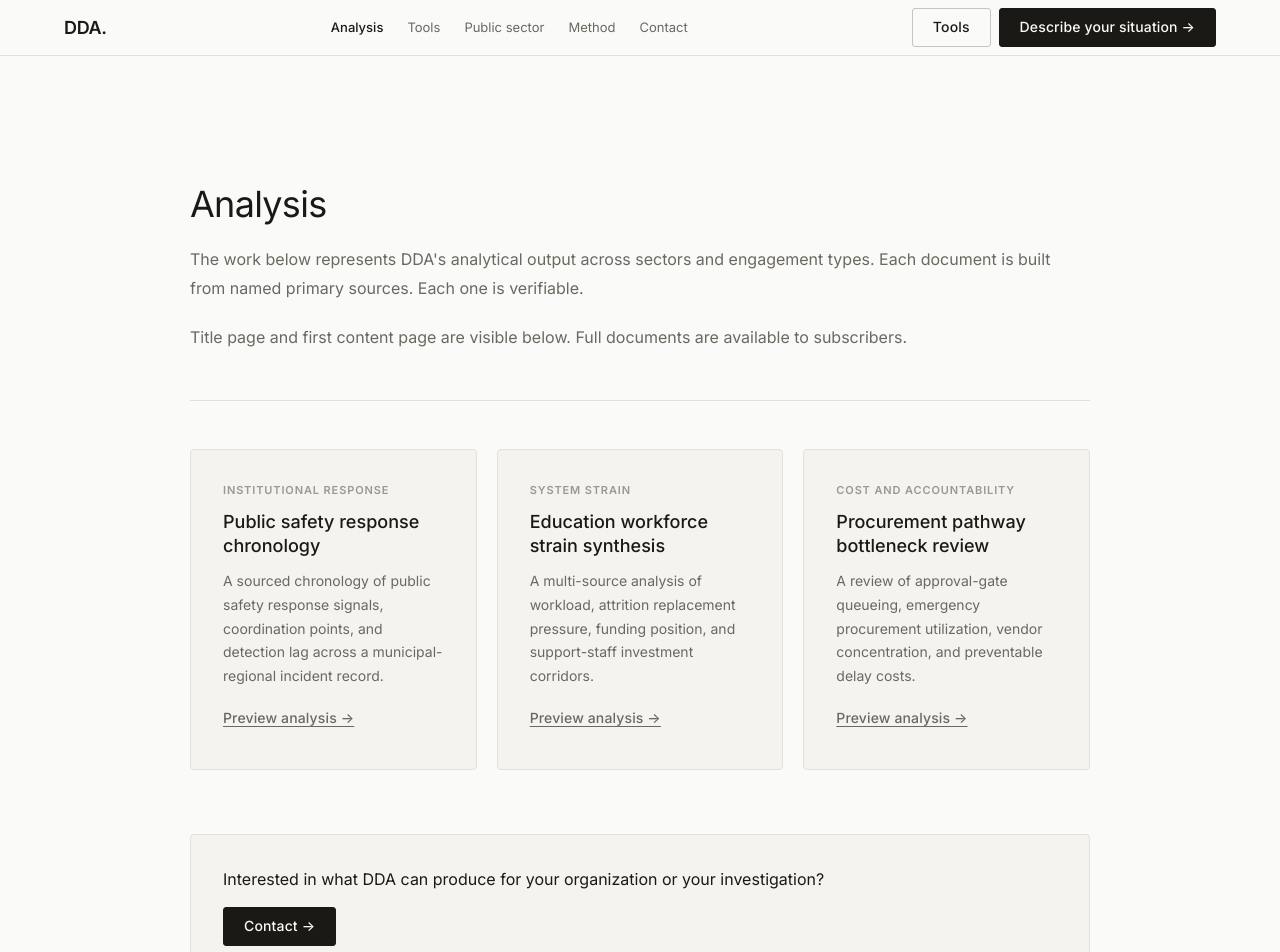
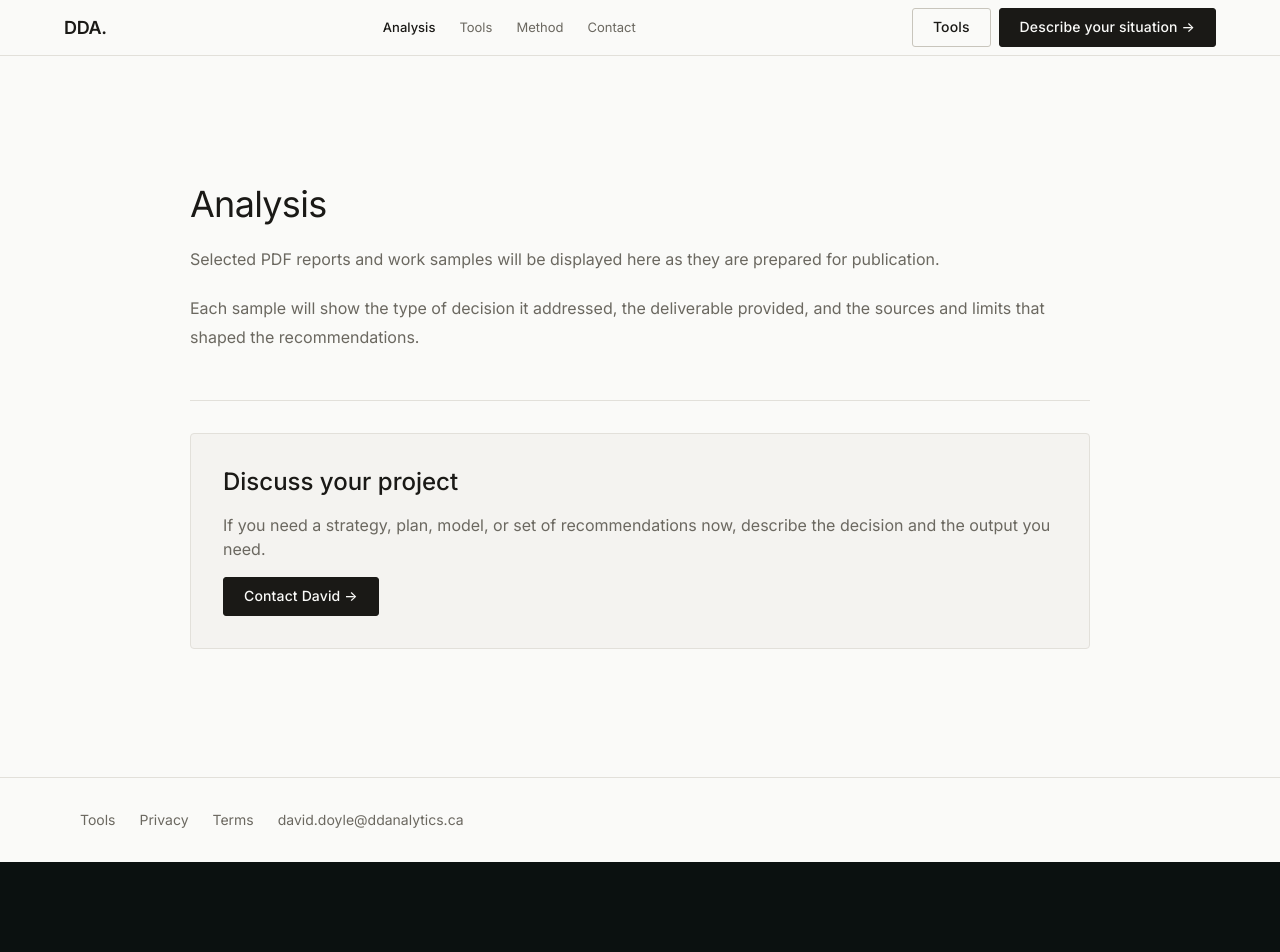
Before and after one commit to davidoyle/DDA, a React (Vite) app: page /analysis in a window 1280 px wide. Shown: the top 952 px of the page. After the commit the page ends 862 px from the top, so only its background shows below. Built offline with nearby package versions, Linux system fonts and the light colour scheme.

Commit message:
Clarify site content and consolidate public sector offer

```diff
--- a/index.html
+++ b/index.html
@@ -8,7 +8,7 @@
       name="description"
       content="DDA provides sourced planning, fiscal impact, and policy analysis for municipalities and public sector organizations."
     />
-    <link rel="canonical" href="https://ddanalysis.ca/" />
+    <link rel="canonical" href="https://ddanalytics.ca/" />
     <link rel="preconnect" href="https://fonts.googleapis.com" />
     <link rel="preconnect" href="https://fonts.gstatic.com" crossorigin />
     <link rel="preload" as="style" href="https://fonts.googleapis.com/css2?family=Inter:wght@300;400;500;600&family=JetBrains+Mono:wght@400;500;600&display=swap" onload="this.onload=null;this.rel='stylesheet'" />
@@ -35,11 +35,11 @@
         "@context": "https://schema.org",
         "@type": "ProfessionalService",
         "name": "DDA - Diagnostics, Dataflow, Analysis",
-        "url": "https://ddanalysis.ca/",
+        "url": "https://ddanalytics.ca/",
         "description": "Sourced planning, fiscal impact analysis, public consultation, and scenario modelling for public sector organizations.",
         "areaServed": "CA",
         "serviceType": ["Fiscal Impact Analysis", "Urban Growth Strategy", "Public Sector Consultation", "Scenario Modeling"],
-        "sameAs": ["https://ddanalysis.ca/"]
+        "sameAs": ["https://ddanalytics.ca/"]
       }
     </script>
     <script async src="https://www.googletagmanager.com/gtag/js?id=G-BYT5SR4XBR"></script>
--- a/public/404.html
+++ b/public/404.html
@@ -4,7 +4,7 @@
     <meta charset="UTF-8" />
     <meta name="viewport" content="width=device-width,initial-scale=1.0" />
     <title>Page not found | DDA</title>
-    <link rel="canonical" href="https://ddanalysis.ca/404" />
+    <link rel="canonical" href="https://ddanalytics.ca/404" />
     <style>
       body{margin:0;min-height:100vh;display:grid;place-items:center;background:#0b1110;color:#f3efe6;font-family:Inter,system-ui,sans-serif}
       .wrap{max-width:680px;padding:48px 24px;text-align:center}
--- a/src/App.tsx
+++ b/src/App.tsx
@@ -7,7 +7,6 @@ const PublicInterestPage = lazy(() => import('./pages/PublicInterestPage'));
 const WorkPage = lazy(() => import('./pages/WorkPage'));
 const MethodPage = lazy(() => import('./pages/MethodPage'));
 const ContactPage = lazy(() => import('./pages/ContactPage'));
-const PublicSectorPage = lazy(() => import('./pages/PublicSectorPage'));
 const PrivacyPolicyPage = lazy(() => import('./pages/PrivacyPolicyPage'));
 const TermsPage = lazy(() => import('./pages/TermsPage'));
 const BookingConfirmationPage = lazy(() => import('./pages/BookingConfirmationPage'));
@@ -70,7 +69,7 @@ function App() {
               <Route path="method" element={<MethodPage />} />
               <Route path="about" element={<Navigate to="/method" replace />} />
               <Route path="contact" element={<ContactPage />} />
-              <Route path="public-sector" element={<PublicSectorPage />} />
+              <Route path="public-sector" element={<Navigate to="/" replace />} />
               <Route path="privacy" element={<PrivacyPolicyPage />} />
               <Route path="terms" element={<TermsPage />} />
               <Route path="diagnostics" element={<DiagnosticsPage />} />
--- a/src/components/Layout.tsx
+++ b/src/components/Layout.tsx
@@ -9,7 +9,6 @@ const Layout = () => {
   const navLinks = [
     { label: 'Analysis', href: '/analysis' },
     { label: 'Tools', href: '/tools' },
-    { label: 'Public sector', href: '/public-sector' },
     { label: 'Method', href: '/method' },
     { label: 'Contact', href: '/contact' },
   ];
@@ -78,7 +77,7 @@ const Layout = () => {
           <Link to="/tools" className="hover:underline">Tools</Link>
           <Link to="/privacy" className="hover:underline">Privacy</Link>
           <Link to="/terms" className="hover:underline">Terms</Link>
-          <a href={getMailtoHref('legacy')} className="hover:underline">{getEmailAddress('legacy')}</a>
+          <a href={getMailtoHref('primary')} className="hover:underline">{getEmailAddress('primary')}</a>
         </div>
       </footer>
     </div>
--- a/src/lib/email.ts
+++ b/src/lib/email.ts
@@ -1,6 +1,6 @@
 const emailParts = {
   primary: ['david.doyle', 'ddanalytics.ca'],
-  legacy: ['david.doyle', 'ddanalysis.ca'],
+  legacy: ['david.doyle', 'ddanalytics.ca'],
   support: ['hello', 'dda.ca'],
 } as const;
 
--- a/src/pages/PrivacyPolicyPage.tsx
+++ b/src/pages/PrivacyPolicyPage.tsx
@@ -14,7 +14,7 @@ const PrivacyPolicyPage = () => {
         <p>
           DDA ("we," "our," or "us") is committed to protecting your privacy. This Privacy Policy explains
           how we collect, use, disclose, and safeguard your information when you visit our website
-          ddanalysis.ca, purchase our products, or engage our services.
+          ddanalytics.ca, purchase our products, or engage our services.
         </p>
         <p><strong>By using our website or services, you agree to the collection and use of information in accordance with this policy.</strong></p>
 
--- a/src/pages/PublicInterestPage.tsx
+++ b/src/pages/PublicInterestPage.tsx
@@ -27,10 +27,10 @@ const PublicInterestPage = () => (
       </section>
       <section className="card space-y-4">
         <h2 className="headline-sm">Access</h2>
-        <p className="text-[15px] leading-[1.8]" style={{ color: 'var(--text-secondary)' }}>Public interest analyses are available for download. Title and first content page are visible to all visitors. Full documents are available to subscribers.</p>
+        <p className="text-[15px] leading-[1.8]" style={{ color: 'var(--text-secondary)' }}>Selected public interest analyses will be displayed as PDF reports and samples when they are ready for publication.</p>
         <p className="text-[15px] leading-[1.8]" style={{ color: 'var(--text-secondary)' }}>Where analysis is produced in response to a specific request from a journalist, advocacy organization, or oversight body, direct access can be arranged. Contact DDA to discuss.</p>
         <div className="flex flex-wrap gap-3">
-          <Link to="/analysis" className="btn-primary">Browse available analyses →</Link>
+          <Link to="/analysis" className="btn-primary">About forthcoming samples →</Link>
           <Link to="/contact" className="btn-secondary">Contact DDA →</Link>
         </div>
       </section>
--- a/src/pages/TermsPage.tsx
+++ b/src/pages/TermsPage.tsx
@@ -11,7 +11,7 @@ const TermsPage = () => {
 
         <h2 className="text-2xl font-semibold text-[#F3EFE6]">1. AGREEMENT TO TERMS</h2>
         <p>
-          By accessing or using ddanalysis.ca (the "Website") and engaging with DDA for public-evidence systems analysis services
+          By accessing or using ddanalytics.ca (the "Website") and engaging with DDA for public-evidence systems analysis services
           (the "Services"), you agree to be bound by these Terms of Service. If you do not agree to these terms, do not use the
           Website or request Services.
         </p>
@@ -299,7 +299,7 @@ const TermsPage = () => {
         <p>Client may request deletion of personal information at any time by contacting DDA.</p>
 
         <h2 className="text-2xl font-semibold text-[#F3EFE6]">16. WEBSITE TERMS</h2>
-        <p>Use of ddanalysis.ca is subject to these additional restrictions:</p>
+        <p>Use of ddanalytics.ca is subject to these additional restrictions:</p>
         <p><strong>Acceptable Use:</strong></p>
         <ul className="list-disc pl-6 space-y-1">
           <li>Access the Website to review services and request engagement</li>
--- a/src/pages/WorkPage.tsx
+++ b/src/pages/WorkPage.tsx
@@ -1,50 +1,26 @@
 import { Link } from 'react-router-dom';
-
-const documents = [
-  {
-    title: 'Public safety response chronology',
-    tag: 'Institutional response',
-    description: 'A sourced chronology of public safety response signals, coordination points, and detection lag across a municipal-regional incident record.',
-  },
-  {
-    title: 'Education workforce strain synthesis',
-    tag: 'System strain',
-    description: 'A multi-source analysis of workload, attrition replacement pressure, funding position, and support-staff investment corridors.',
-  },
-  {
-    title: 'Procurement pathway bottleneck review',
-    tag: 'Cost and accountability',
-    description: 'A review of approval-gate queueing, emergency procurement utilization, vendor concentration, and preventable delay costs.',
-  },
-];
 
 const WorkPage = () => (
   <div className="px-6 lg:px-16 py-[var(--space-10)]">
-    <section className="max-w-[900px] mx-auto space-y-5 pb-[var(--space-7)] border-b" style={{ borderColor: 'var(--border)' }}>
+    <article className="max-w-[900px] mx-auto space-y-8">
+      <section className="space-y-5 pb-[var(--space-7)] border-b" style={{ borderColor: 'var(--border)' }}>
         <h1 className="headline-md">Analysis</h1>
         <p className="text-[16px] leading-[1.8]" style={{ color: 'var(--text-secondary)' }}>
-        The work below represents DDA&apos;s analytical output across sectors and engagement types. Each document is built from named primary sources. Each one is verifiable.
+          Selected PDF reports and work samples will be displayed here as they are prepared for publication.
         </p>
         <p className="text-[16px] leading-[1.8]" style={{ color: 'var(--text-secondary)' }}>
-        Title page and first content page are visible below. Full documents are available to subscribers.
+          Each sample will show the type of decision it addressed, the deliverable provided, and the sources and limits that shaped the recommendations.
         </p>
       </section>
 
-    <section className="max-w-[900px] mx-auto mt-[var(--space-7)] grid gap-5 md:grid-cols-3">
-      {documents.map((document) => (
-        <article key={document.title} className="card space-y-3">
-          <p className="case-tag">{document.tag}</p>
-          <h2 className="text-[18px] font-medium leading-[1.3]">{document.title}</h2>
-          <p className="text-[14px] leading-[1.7]" style={{ color: 'var(--text-secondary)' }}>{document.description}</p>
-          <Link to="/diagnostics/subscribe" className="btn-ghost">Preview analysis →</Link>
+      <section className="card space-y-4">
+        <h2 className="headline-sm">Discuss your project</h2>
+        <p className="text-[16px]" style={{ color: 'var(--text-secondary)' }}>
+          If you need a strategy, plan, model, or set of recommendations now, describe the decision and the output you need.
+        </p>
+        <Link to="/contact" className="btn-primary">Contact David →</Link>
+      </section>
     </article>
-      ))}
-    </section>
-
-    <section className="max-w-[900px] mx-auto mt-[var(--space-8)] card space-y-4">
-      <p className="text-[16px]">Interested in what DDA can produce for your organization or your investigation?</p>
-      <Link to="/contact" className="btn-primary">Contact →</Link>
-    </section>
   </div>
 );
 
```
Also changed, not shown: src/pages/HomePage.tsx (+5 -5 lines), src/pages/PublicSectorPage.tsx (deleted, +0 -54 lines), public/robots.txt. Lines whose indentation alone changed are shown as unchanged.
